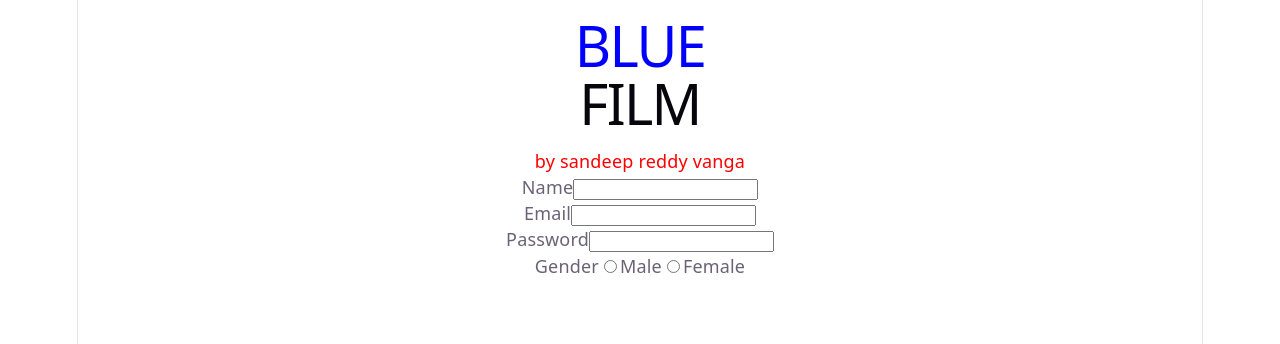
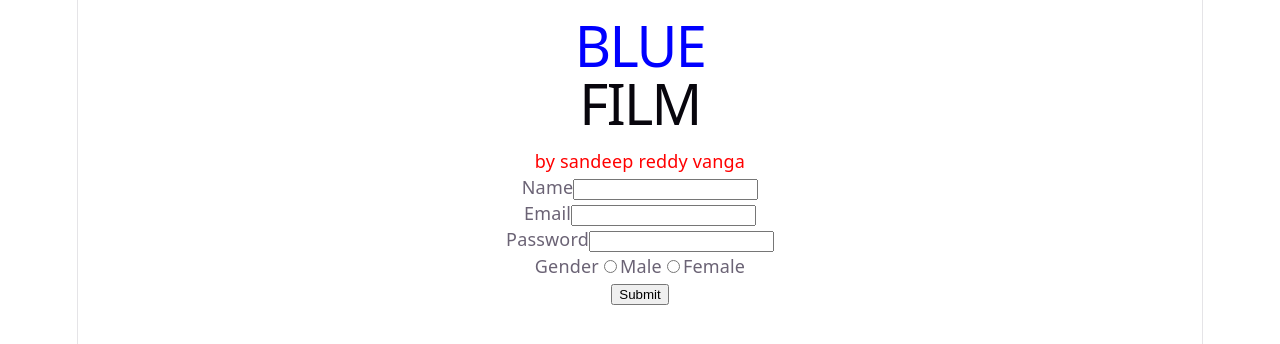
Before and after one commit to GalaxyNextDoor/learning-react, a React (Vite) app: page / in a window 1280 px wide. Shown: the top 344 px of the page. Built offline with nearby package versions, Linux system fonts and the light colour scheme.

Commit message:
submit form

```diff
--- a/src/form/Formy.tsx
+++ b/src/form/Formy.tsx
@@ -9,21 +9,32 @@
             gender:""
         }
     ])
+    let handleChange = (e:any) => {
+        let {name, value} = e.target;
+        setForm({...form, [name]:value})
+    }
+    let handleSubmit = (e:any) => {
+        e.preventDefault();
+        console.log(form);
+    }
     return (
         <div>
-            <form action="">
+            <form onSubmit={handleSubmit}>
                 <label htmlFor="username">Name</label>
-                <input type="text" name="username" id="username" />
+                <input type="text" name="username" id="username"  onChange={handleChange}/>
                 <br />
                 <label htmlFor="email">Email</label>
-                <input type="email" name="email" id="email" />
+                <input type="email" name="email" id="email" onChange={handleChange} />
                 <br />
                 <label htmlFor="password">Password</label>
-                <input type="password" name="password" id="password" />
+                <input type="password" name="password" id="password" onChange={handleChange} />
                 <br />
                 <label htmlFor="gender">Gender</label>
-                <input type="radio" name="gender" id="male" value="male" />Male
-                <input type="radio" name="gender" id="female" value="female" />Female
+                <input type="radio" name="gender" id="male" value="male" onChange={handleChange} />Male
+                <input type="radio" name="gender" id="female" value="female" onChange={handleChange} />Female
+                <div>
+                    <button>Submit</button>
+                </div>
             </form>
             </div>
     )
```
